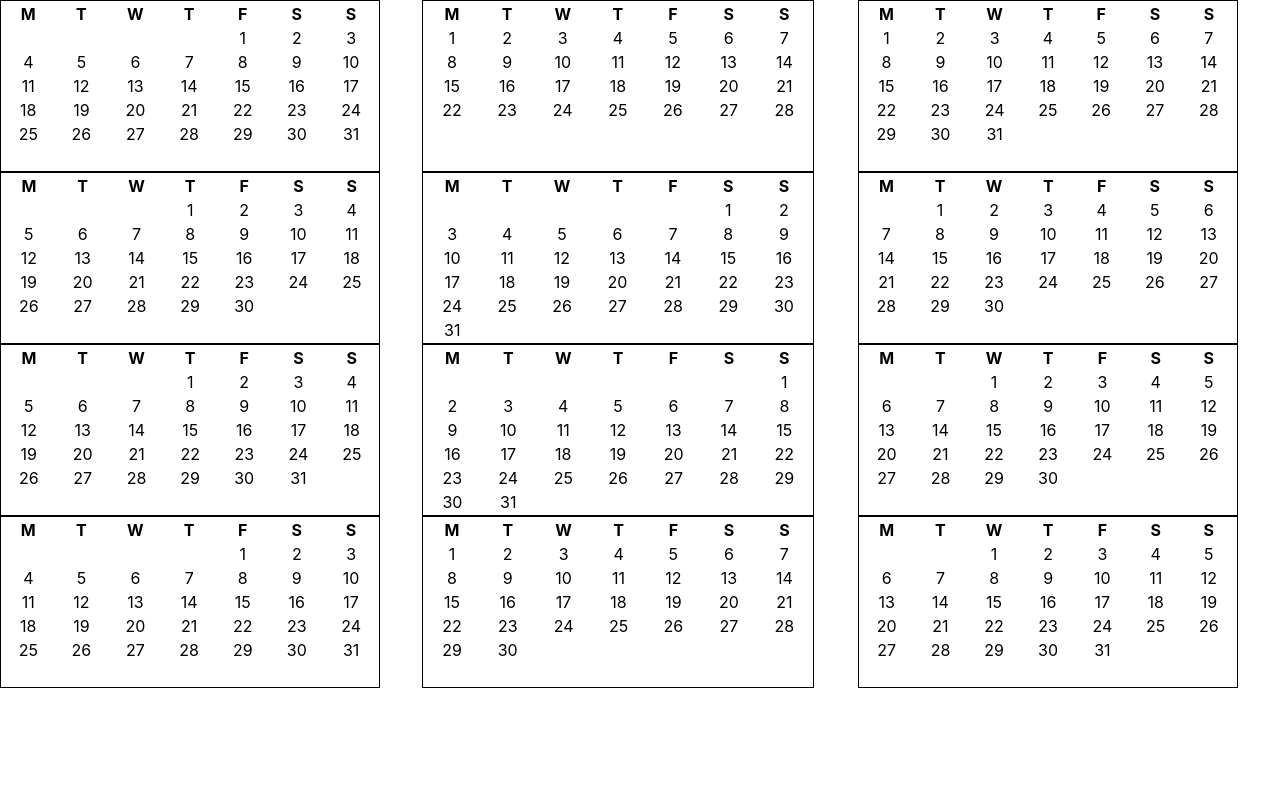
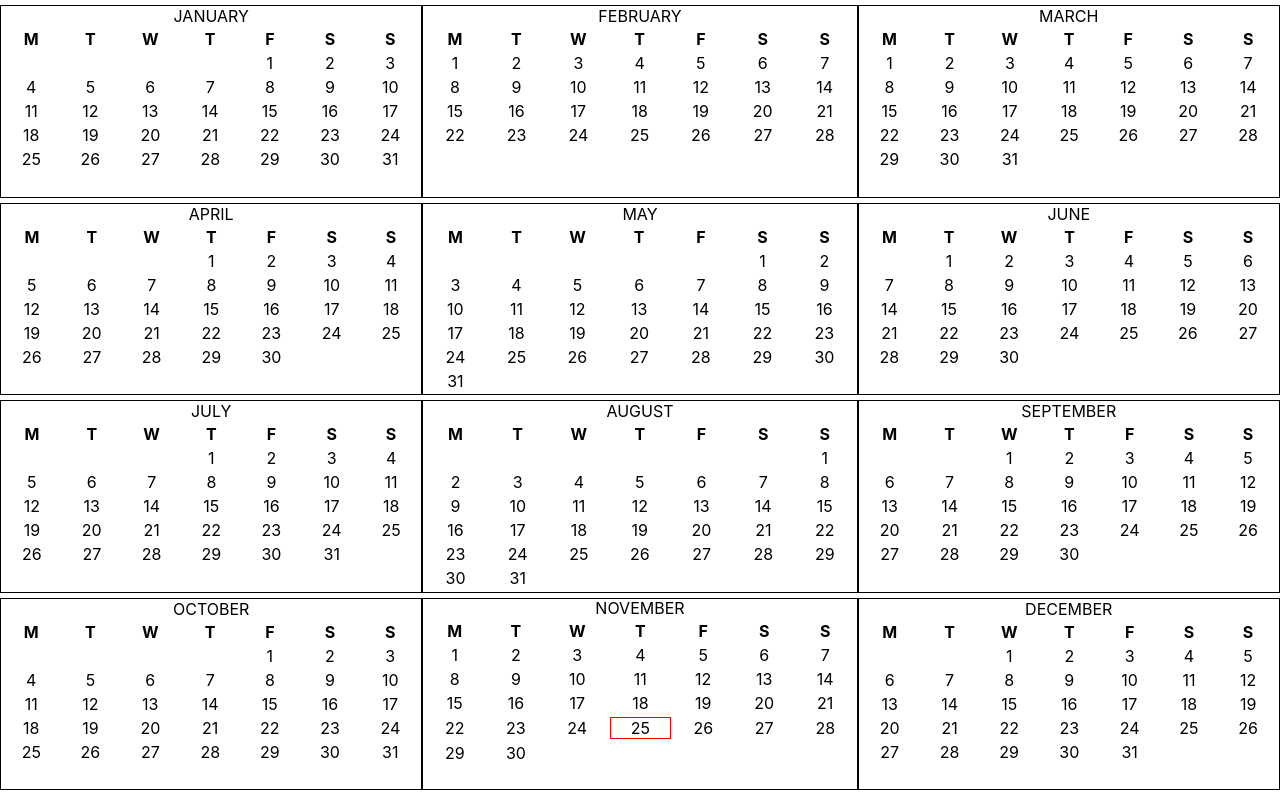
Before and after one commit to leonelfmir/useful-calendar, a React (Create React App) app: page / in a window 1280 px wide. Built offline with nearby package versions, Linux system fonts and the light colour scheme.

Commit message:
holiday working

```diff
--- a/src/App.js
+++ b/src/App.js
@@ -3,11 +3,19 @@ import "./App.css";
 import LayOut from "./src/LayOut";
 import React from "react";
 import Year from "./src/Year";
+import type { DaysToMark } from "./src/Year";
 
 function App(): any {
+  const year = 2021;
+  const holidays: DaysToMark = [
+    {
+      date: new Date(2021, 10, 25),
+      describe: "Thanksgiving",
+    },
+  ];
   return (
     <LayOut>
-      <Year year={2021} />
+      <Year year={year} daysToMark={holidays} />
     </LayOut>
   );
 }
--- a/src/src/Day.js
+++ b/src/src/Day.js
@@ -1,6 +1,8 @@
 // @flow
 
-import { format } from "date-fns";
+import type { DaysToMark } from "./Year";
+
+import { format, isEqual } from "date-fns";
 import * as React from "react";
 const styles = {
   container: {
@@ -8,8 +10,18 @@ const styles = {
     justifyContent: "center",
     height: "20px",
   },
+  holiday: {
+    border: "1px solid red",
+  },
 };
-export default function Day({ date }: { date: ?Date }): any {
+type Props = { date: ?Date, daysToMark?: DaysToMark };
+export default function Day({ date, daysToMark }: Props): any {
   const day = date != null ? format(date, "d") : null;
-  return <div style={styles.container}>{day}</div>;
+  const holiday =
+    date != null ? daysToMark?.find((d) => isEqual(date, d.date)) : null;
+  const style =
+    holiday != null
+      ? { ...styles.container, ...styles.holiday }
+      : styles.container;
+  return <div style={style}>{day}</div>;
 }
--- a/src/src/Month.js
+++ b/src/src/Month.js
@@ -1,39 +1,42 @@
 // @flow
 
 import Week from "./Week";
+import type { DaysToMark } from "./Year";
 import { addDays, format, getDay, getDaysInMonth, isSunday } from "date-fns";
 import * as React from "react";
 
-export type DaysToMark = {
-  color: string,
-  day: Date,
-};
-
 const styles = {
   container: {
+    display: "flex",
+    flexDirection: "column",
+    justifyContent: "center",
     border: "1px solid black",
-    width: "90%",
+    marginTop: "5px",
+  },
+  title: {
+    display: "flex",
+    height: "20px",
+    justifyContent: "center",
+    textTransform: "uppercase",
   },
 };
 
 type Props = {
   date: Date,
-  daysToMark?: $ReadOnlyArray<DaysToMark>,
+  daysToMark?: DaysToMark,
 };
 
-export default function Month({
-  date,
-  daysToMark,
-}: Props): React$Element<"div"> {
+export default function Month({ date, ...props }: Props): React$Element<"div"> {
   const weeks = getWeeks(date);
 
   return (
-    <div>
-      <table boder="1" style={styles.container}>
+    <div style={styles.container}>
+      <div style={styles.title}>{format(date, "MMMM")}</div>
+      <table boder="1">
         <Title />
         <tbody>
-          {weeks.map((week) => (
-            <Week key={week.toString()} week={week} />
+          {weeks.map((week, i) => (
+            <Week {...props} key={i} week={week} />
           ))}
         </tbody>
       </table>
--- a/src/src/Week.js
+++ b/src/src/Week.js
@@ -1,18 +1,18 @@
 // @flow
+
+import type { DaysToMark } from "./Year";
 
 import Day from "./Day";
 
-import { addDays, getMonth, getWeek } from "date-fns";
 import * as React from "react";
-
-export default function Week({
-  week,
-}: {
+type Props = {
   week: $ReadOnlyArray<Date>,
-}): React$Element<"tr"> {
+  daysToMark?: DaysToMark,
+};
+export default function Week({ week, ...props }: Props): React$Element<"tr"> {
   const days = week.map((day, i) => (
     <td key={day?.toString() ?? i}>
-      <Day key={day?.toString() ?? i} date={day} />
+      <Day {...props} key={day?.toString() ?? i} date={day} />
     </td>
   ));
   return <tr>{days}</tr>;
--- a/src/src/Year.js
+++ b/src/src/Year.js
@@ -3,7 +3,11 @@
 import Month from "./Month";
 import * as React from "react";
 import { addMonths } from "date-fns";
-
+type DayToMark = {
+  date: Date,
+  description?: string,
+};
+export type DaysToMark = $ReadOnlyArray<DayToMark>;
 const styles = {
   container: {
     display: "grid",
@@ -11,8 +15,11 @@ const styles = {
     gridTemplateRows: "25% 25% 25% 25%",
   },
 };
-
-export default function Year({ year }: { year: number }): any {
+type Props = {
+  year: number,
+  daysToMark?: DaysToMark,
+};
+export default function Year({ year, ...props }: Props): any {
   const inputYear = new Date(year, 0);
   const months = [...Array(12).keys()].map((month) =>
     addMonths(inputYear, month)
@@ -20,7 +27,7 @@ export default function Year({ year }: { year: number }): any {
   return (
     <div style={styles.container}>
       {months.map((month) => (
-        <Month date={month} key={month.toString()} />
+        <Month {...props} date={month} key={month.toString()} />
       ))}
     </div>
   );
```
